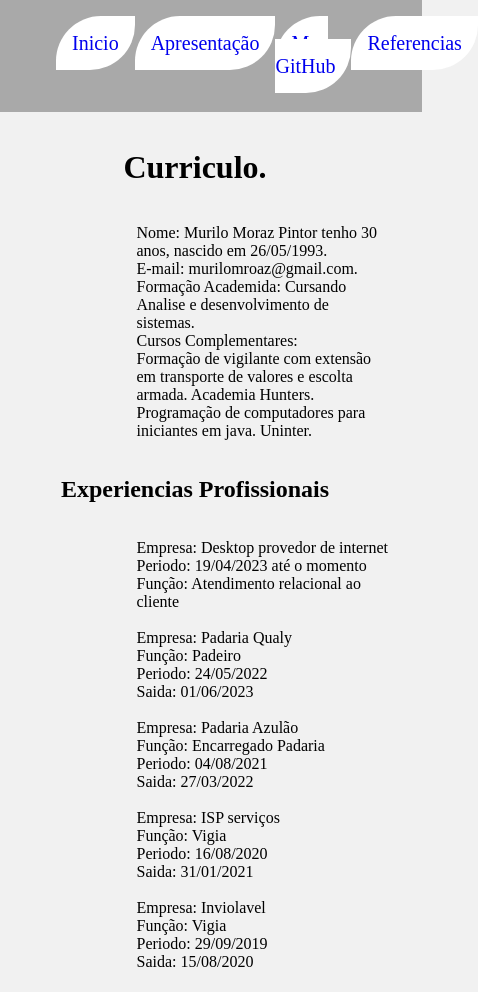
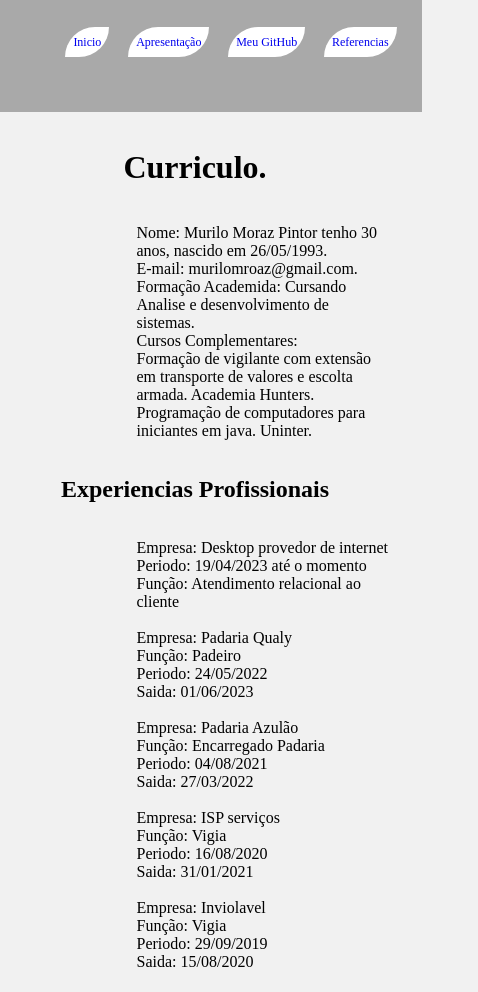
Before and after one commit to mrzgamer/Site-Aula-desenvolvimento-web, a plain HTML site: page curriculo.html in a window 390 px wide. Shown: the top 992 px of the page, 478 px wide, since content can reach past the window. Drawn offline with Linux system fonts and the light colour scheme.

Commit message:
Update curriculo.html

```diff
--- a/curriculo.html
+++ b/curriculo.html
@@ -2,17 +2,27 @@
 <head>
     <meta charset="UTF-8">
     <meta name="viewport" content="width=device-width, initial-scale=1.0">
-    <title>Document</title>
+    <title>Curriculo</title>
     <!--<link rel="stylesheet" href="index.css">-->
     <style>
+        /* Parte de estilização nela acompanha as tags BODY, HEADER, NAV FOOTER, e.
+         Classes sinalizadas por .  e id sinalizadas por #.
+         Para não realizar muitos comentarios e tornar o codigo carregado,
+         realizarei comentarios breves e sem petetição*/
+
+/*tag BODY Corpo do site nele fica todas as informações contendo as demais tags*/
 body{
     margin: 0;
     padding: 0;
     width: 100%;
-    height: auto;
+    min-height: 100vh;
+    display: flex;
+    flex-direction: column;
     background-color: #f1f1f1;
+    overflow-x: hidden;
 }
 
+/*Tag header responsavel por criar a parte superior do site*/
 header{
     padding: 1rem;
     width: 100%;
@@ -33,6 +43,7 @@ nav a{
     border-radius:45px 0px 45px 0px;
 
 }
+/*Tag Nav a  responsavel por alternar as cores da dag <a> no menu nav*/
 nav a:hover{
 	background-color: green;
 	color: white;
@@ -46,23 +57,44 @@ nav a:hover{
 #inicio p{
 	margin-left: 35%;
 }
+/*Tag Footer responsavel por criar o rodapé da pagina.*/
+footer{
+    padding: 10px;
+    width: 100%;
+    background-color: darkgrey;
+    text-align: center;
+}
+/*@media responsavel por aplicar uma certa responsividade no site para ajustar a pagina para celulares e afins*/
+@media (max-width: 768px) {
+    header{
+    width: 100%;
+    height: 80px;
+    background-color: darkgrey;
+}
+    nav a {
+    padding: 0.5rem;
+    font-size: 12px;
+    }
+}
 
     </style>
 </head>
 <body>
-
+   <!--Header responsavel por criar a parte superior definido em cinza onde estarão os links de navegação-->
     <header>
         <nav>
+            <!--Lista não ordenada contendo os links de navegação-->
        <ul>
         <li><a href="index.html">Inicio</a></li>
         <li><a href="sobremin.html">Apresentação</a></li>
-        <li><a href="portifolio.html">Meu GitHub</a></li>
+        <li><a href="https://github.com/mrzgamer" target="_blank">Meu GitHub</a></li>
         <li><a href="referencias.html">Referencias</a></li>
        </ul>
     </nav>
     </header>
 
      <div id="inicio">
+        <!--Informações sobre o Curriculo contendo nome e informaçoes especificas.-->
         <h1>Curriculo.</h1>
         <p>
         Nome: Murilo Moraz Pintor tenho 30 anos, nascido em 26/05/1993. <br>
@@ -88,8 +120,13 @@ nav a:hover{
 
 
 
-
-
+      <!--Quebra de linha para ajustar o footer ao fim da pagina-->
+     <br><br><br><br>
+     <!--Footer parte inferior da pagina tambem em cinza contendo Nome do desenvolvedor e RU-->
+     <footer>
+        <h3>© Todos os direitos reservados</h3>
+        <p>Site desenvolvido por Murilo Moraz RU: 3865458</p>
+     </footer>
 
 
 </body>
```
